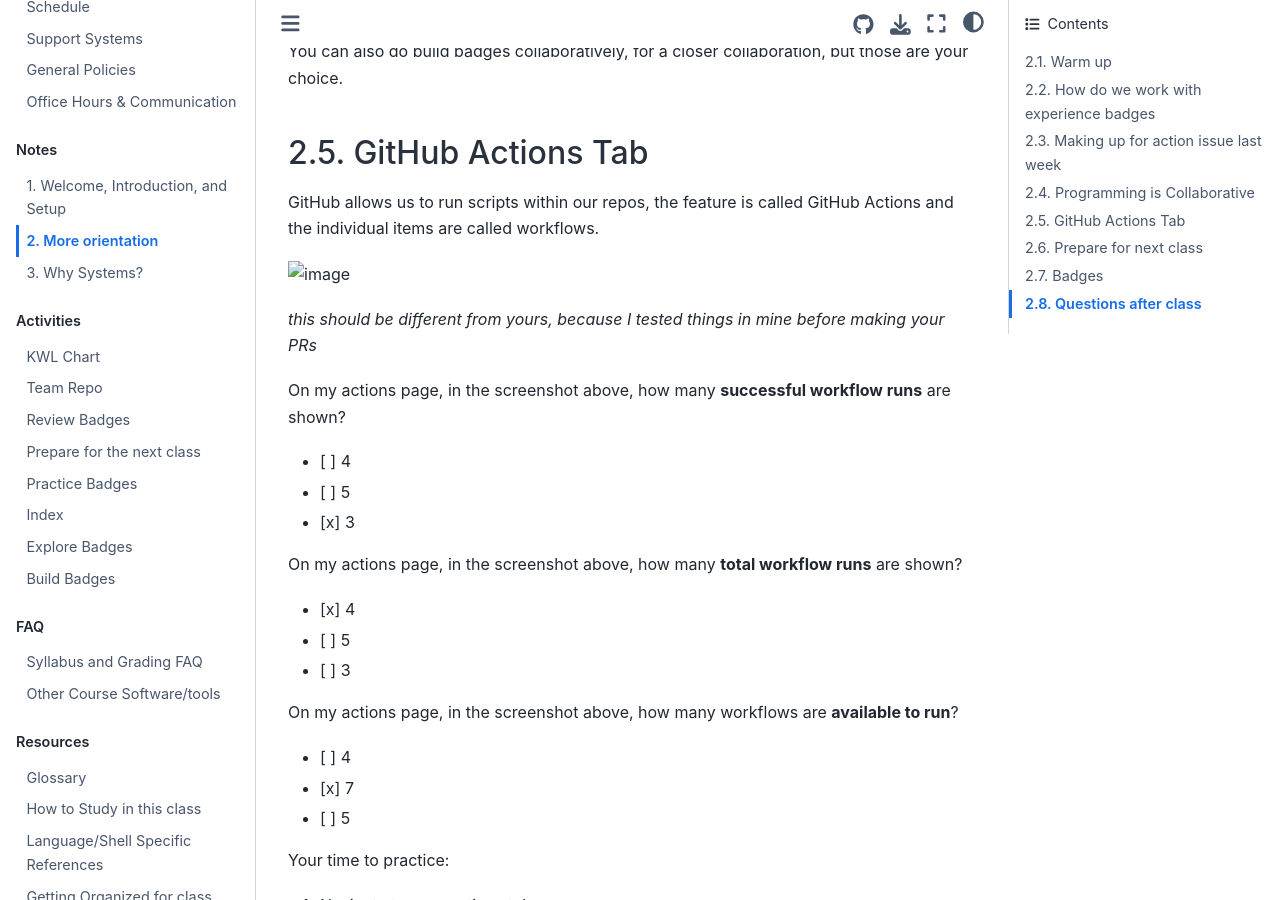
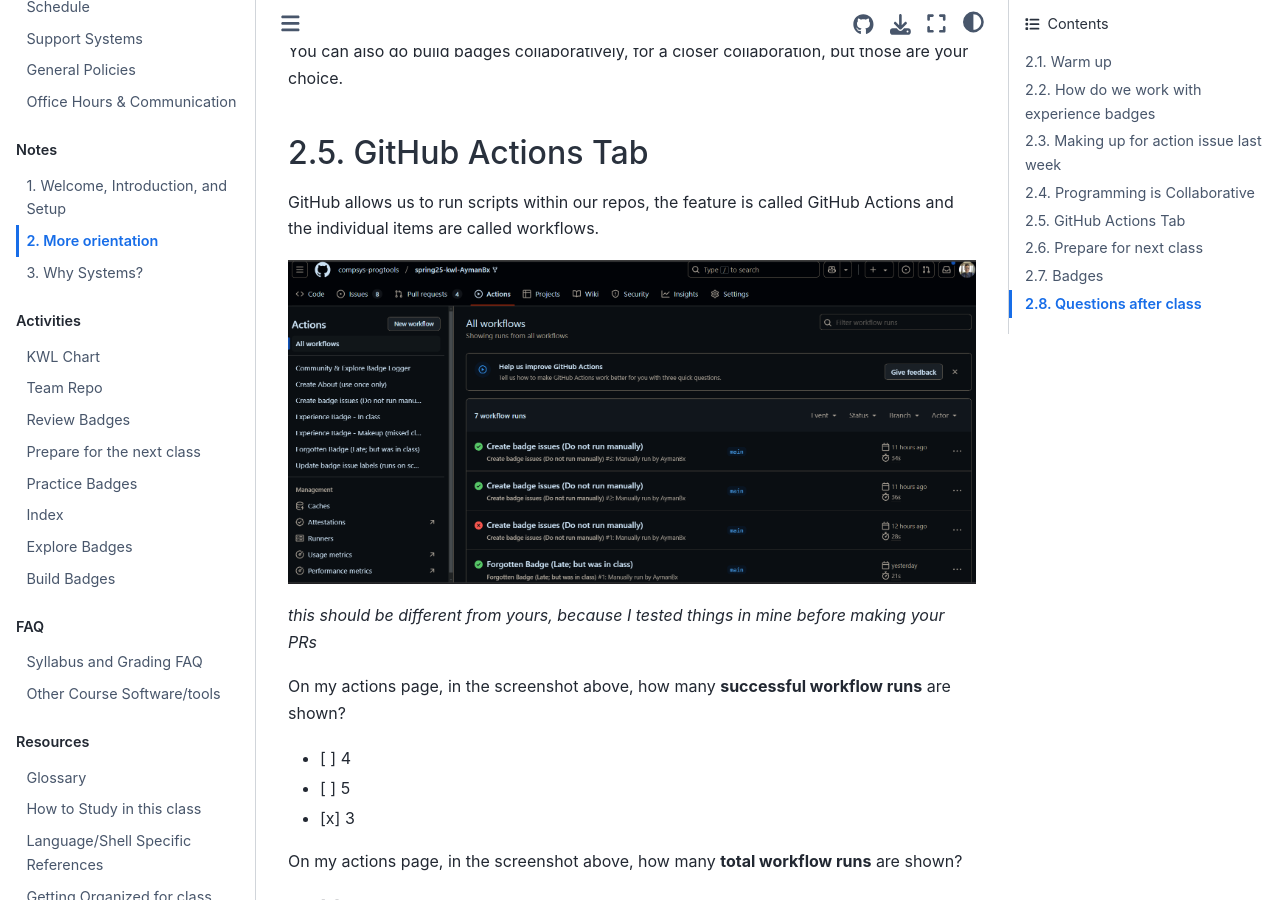
Before and after one commit to compsys-progtools/spring2025, a Jupyter Book: the page built from notes/2025-01-28.md, in a window 1280 px wide and 900 px high, scrolled down 4141 px. Built offline with Jupyter Book 1.0.4 settings and Sphinx 7.4.7 and the Sphinx Book theme 1.1.4, drawn with Linux system fonts in a browser that asks for light colours; pages that are not in the unit, such as notebooks, are missing from menus.

Commit message:
Fixed image path in lecture 2

```diff
--- a/notes/2025-01-28.md
+++ b/notes/2025-01-28.md
@@ -231,7 +231,7 @@
 GitHub allows us to run scripts within our repos, the feature is called GitHub Actions and the individual items are called workflows.
 
 +++{"lesson_part": "main"}
-![image](img/gh-actions.png)
+![image](../img/gh-actions.png)
 
 *this should be different from yours, because I tested things in mine before making your PRs*
 
```
